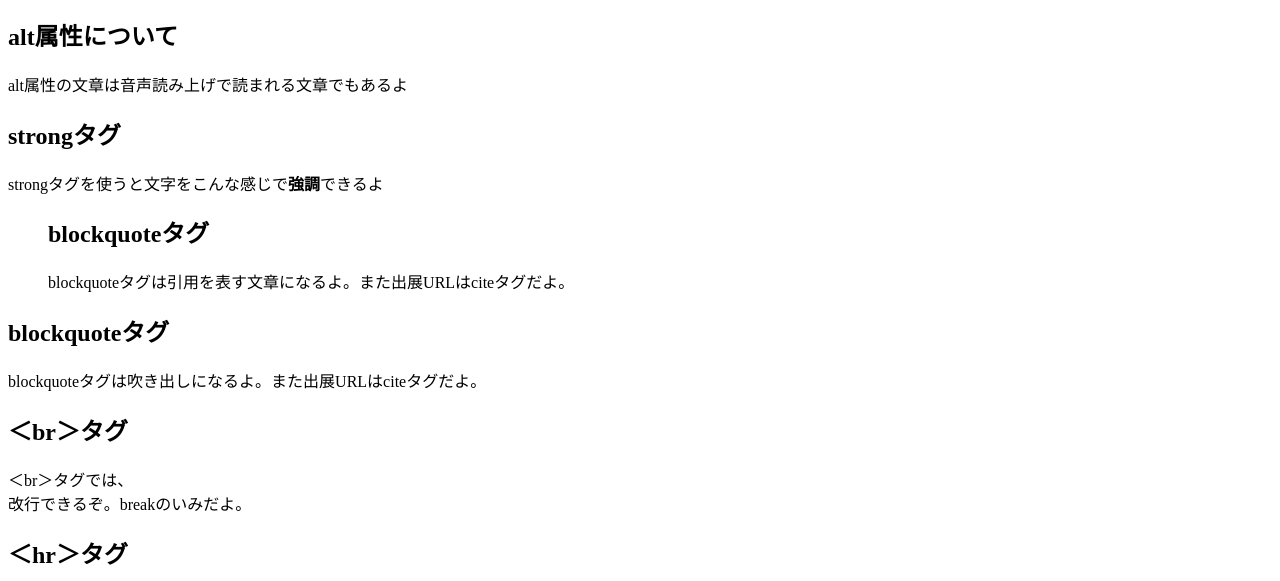
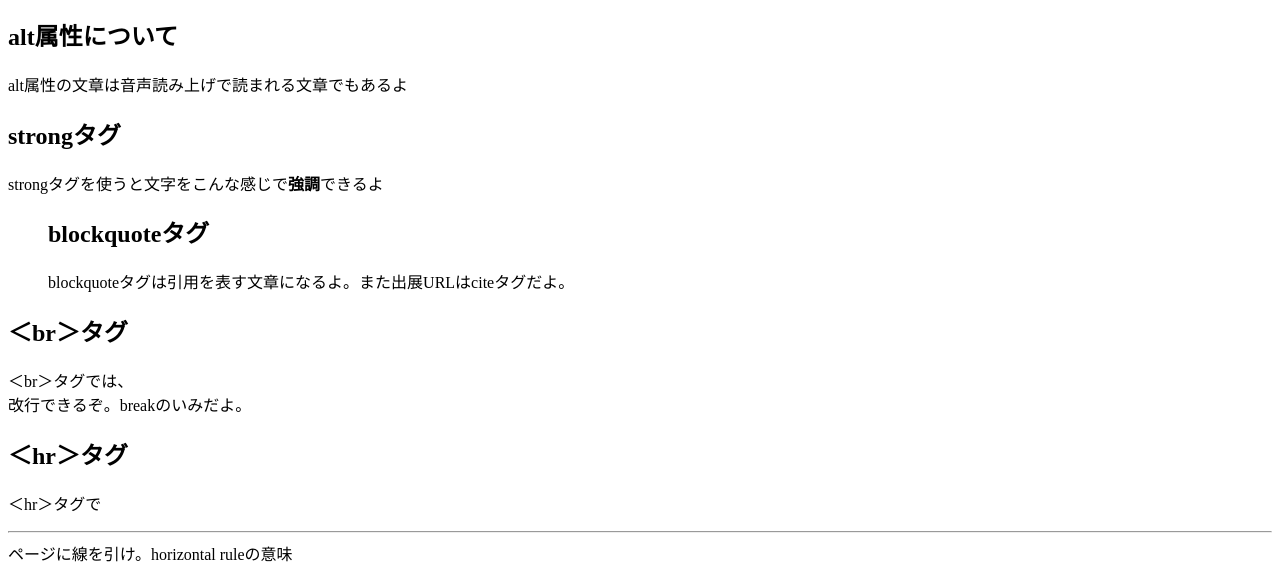
Before and after one commit to thetaleisalsowhite/thetaleisalsowhite.github.io, a plain HTML site: page index.html in a window 1280 px wide. Shown: the part 219-800 px from the top of the page. Drawn offline with Linux system fonts and the light colour scheme.

Commit message:
Add files via upload

```diff
--- a/index.html
+++ b/index.html
@@ -23,10 +23,6 @@
   <blockquote cite="https://github.com/thetaleisalsowhite/USA-s-git-Repository/tree/develop/VScode-Practice">
     <h2>blockquoteタグ</h2>
     <p>blockquoteタグは引用を表す文章になるよ。また出展URLはciteタグだよ。</p>
-  </blockquote>
-
-  <h2>blockquoteタグ</h2>
-  <p>blockquoteタグは吹き出しになるよ。また出展URLはciteタグだよ。</p>
   </blockquote>
 
   <h2>＜br＞タグ</h2>
```
